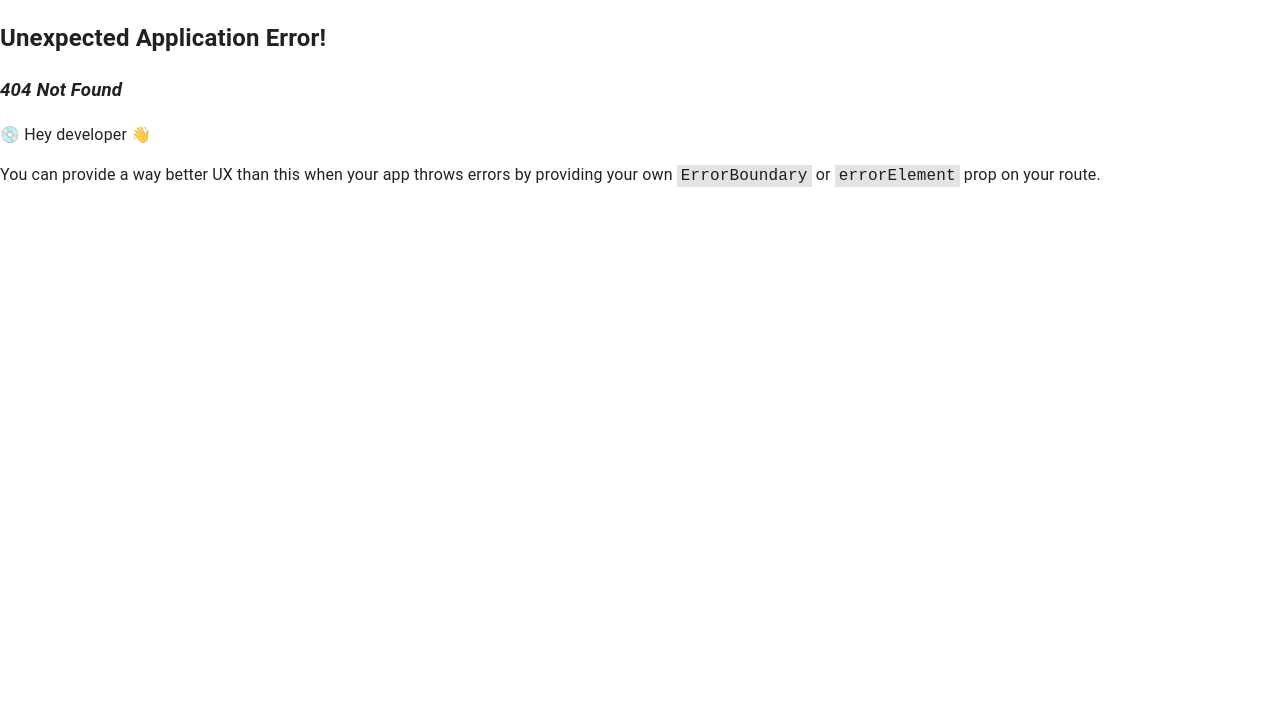
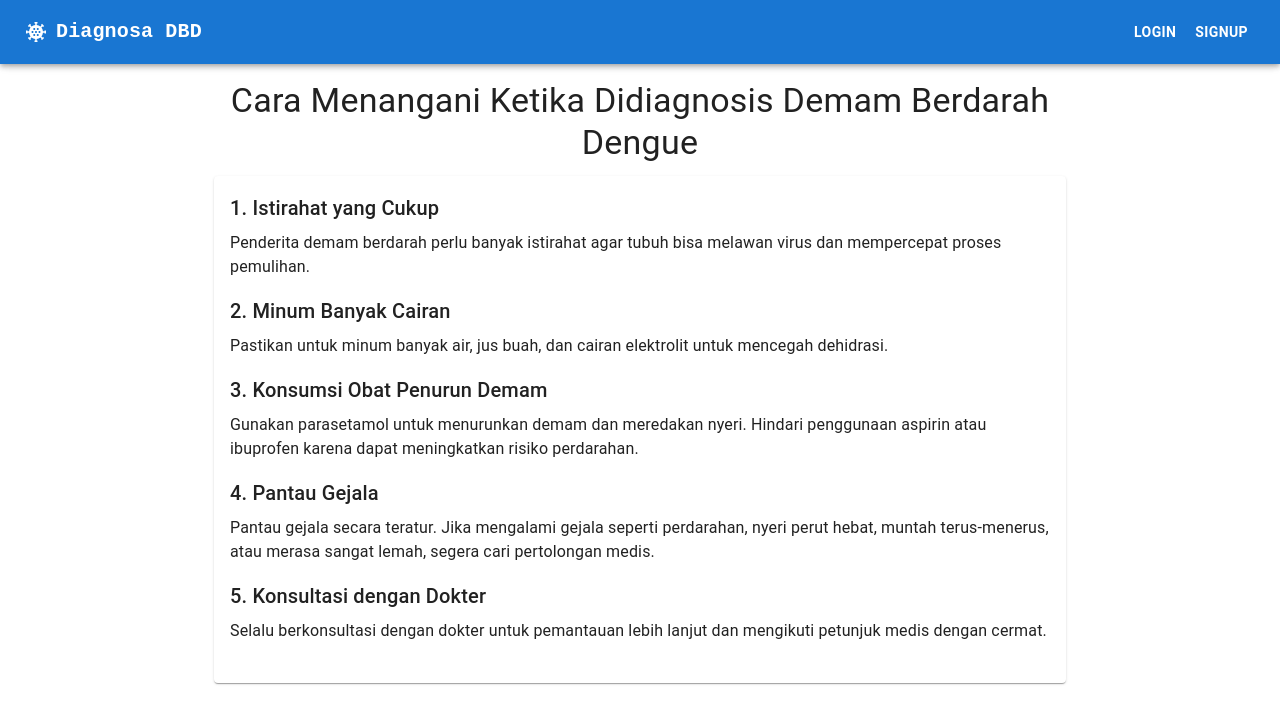
Before and after one commit to LinCie/Better-Diagnosa-Frontend, a React (Vite) app: page /info in a window 1280 px wide. Before the commit this address had no page. Shown: the top 724 px of the page. Built offline with nearby package versions, Linux system fonts and the light colour scheme.

Commit message:
added info

```diff
--- a/src/Root.tsx
+++ b/src/Root.tsx
@@ -117,6 +117,20 @@ function Header() {
                   }}
                 >
                   Sejarah
+                </Button>
+                <Button
+                  component={RouterLink}
+                  to="/info"
+                  color="inherit"
+                  sx={{
+                    fontWeight: 700,
+                    mr: 2,
+                    borderStyle:
+                      location.pathname === "/info" ? "solid" : "none",
+                    borderWidth: 1,
+                  }}
+                >
+                  Penanganan
                 </Button>
                 <Button
                   onClick={handleLogout}
@@ -266,6 +280,21 @@ function Header() {
                           primary="Sejarah"
                         />
                       </ListItem>
+                      <ListItem component={RouterLink} to="/info">
+                        <ListItemIcon>
+                          <Person />
+                        </ListItemIcon>
+                        <ListItemText
+                          sx={{
+                            color: "black",
+                            fontWeight: 700,
+                            borderStyle:
+                              location.pathname === "/info" ? "solid" : "none",
+                            borderWidth: 1,
+                          }}
+                          primary="Penanganan"
+                        />
+                      </ListItem>
                       <ListItem onClick={handleLogout}>
                         <ListItemIcon>
                           <Person />
--- a/src/Router.tsx
+++ b/src/Router.tsx
@@ -13,6 +13,7 @@ import RootAdmin from "./RootAdmin";
 import History from "./pages/History";
 import DiagnoseResult from "./pages/DiagnoseResult";
 import AllUsers from "./pages/AllUsers";
+import DengueInfo from "./pages/DengueInfo";
 
 const router = createBrowserRouter(
   createRoutesFromElements(
@@ -24,6 +25,7 @@ const router = createBrowserRouter(
         <Route path="/diagnose" element={<Diagnose />} />
         <Route path="/result" element={<DiagnoseResult />} />
         <Route path="/history" element={<History />} />
+        <Route path="/info" element={<DengueInfo />} />
       </Route>
       <Route path="/admin" element={<RootAdmin />}>
         <Route element={<Question />} index />
--- /dev/null
+++ b/src/pages/DengueInfo.tsx
@@ -0,0 +1,58 @@
+import { Container, Typography, Card, CardContent } from "@mui/material";
+
+const DengueInfo = () => {
+  return (
+    <Container maxWidth="md" sx={{ mt: 10 }}>
+      <Typography variant="h4" gutterBottom align="center">
+        Cara Menangani Ketika Didiagnosis Demam Berdarah Dengue
+      </Typography>
+      <Card>
+        <CardContent>
+          <Typography variant="h6" gutterBottom>
+            1. Istirahat yang Cukup
+          </Typography>
+          <Typography paragraph>
+            Penderita demam berdarah perlu banyak istirahat agar tubuh bisa
+            melawan virus dan mempercepat proses pemulihan.
+          </Typography>
+
+          <Typography variant="h6" gutterBottom>
+            2. Minum Banyak Cairan
+          </Typography>
+          <Typography paragraph>
+            Pastikan untuk minum banyak air, jus buah, dan cairan elektrolit
+            untuk mencegah dehidrasi.
+          </Typography>
+
+          <Typography variant="h6" gutterBottom>
+            3. Konsumsi Obat Penurun Demam
+          </Typography>
+          <Typography paragraph>
+            Gunakan parasetamol untuk menurunkan demam dan meredakan nyeri.
+            Hindari penggunaan aspirin atau ibuprofen karena dapat meningkatkan
+            risiko perdarahan.
+          </Typography>
+
+          <Typography variant="h6" gutterBottom>
+            4. Pantau Gejala
+          </Typography>
+          <Typography paragraph>
+            Pantau gejala secara teratur. Jika mengalami gejala seperti
+            perdarahan, nyeri perut hebat, muntah terus-menerus, atau merasa
+            sangat lemah, segera cari pertolongan medis.
+          </Typography>
+
+          <Typography variant="h6" gutterBottom>
+            5. Konsultasi dengan Dokter
+          </Typography>
+          <Typography paragraph>
+            Selalu berkonsultasi dengan dokter untuk pemantauan lebih lanjut dan
+            mengikuti petunjuk medis dengan cermat.
+          </Typography>
+        </CardContent>
+      </Card>
+    </Container>
+  );
+};
+
+export default DengueInfo;
--- a/src/pages/DiagnoseResult.tsx
+++ b/src/pages/DiagnoseResult.tsx
@@ -10,6 +10,16 @@ function DiagnoseResult() {
       <Typography variant="h4" component="h2">
         {result ? "Anda terdiagnosa DBD" : "Anda tidak terdiagnosa DBD"}
       </Typography>
+      {result && (
+        <Button
+          component={Link}
+          to="/info"
+          variant="contained"
+          sx={{ mt: 4, mr: 2 }}
+        >
+          Penanganan DBD
+        </Button>
+      )}
       <Button
         component={Link}
         to="/diagnose"
```
